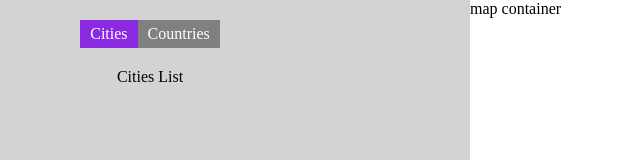
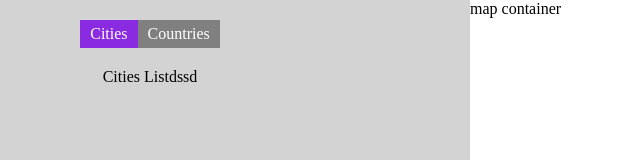
Before and after one commit to leelanarasimha/react18-course, a React (Vite) app in the folder travel-app/: page /app/cities in a window 1280 px wide. Shown: the top 160 px of the page, without its empty margins (170-810 px from the left). Built offline with nearby package versions, Linux system fonts and the light colour scheme; data requests are answered from the project's data file.

Commit message:
cities list useeffect

```diff
--- /dev/null
+++ b/travel-app/data/cities.json
@@ -0,0 +1,44 @@
+{
+  "cities": [
+    {
+      "name": "New York",
+      "country": "United States",
+      "latitude": 40.7128,
+      "longitude": -74.006,
+      "emoji_flag": "🇺🇸",
+      "date": "2023-12-02"
+    },
+    {
+      "name": "Los Angeles",
+      "country": "United States",
+      "latitude": 34.0522,
+      "longitude": -118.2437,
+      "emoji_flag": "🇺🇸",
+      "date": "2023-12-02"
+    },
+    {
+      "name": "London",
+      "country": "United Kingdom",
+      "latitude": 51.5074,
+      "longitude": -0.1278,
+      "emoji_flag": "🇬🇧",
+      "date": "2023-12-02"
+    },
+    {
+      "name": "Tokyo",
+      "country": "Japan",
+      "latitude": 35.6895,
+      "longitude": 139.6917,
+      "emoji_flag": "🇯🇵",
+      "date": "2023-12-02"
+    },
+    {
+      "name": "Sydney",
+      "country": "Australia",
+      "latitude": -33.8688,
+      "longitude": 151.2093,
+      "emoji_flag": "🇦🇺",
+      "date": "2023-12-02"
+    }
+  ]
+}
--- a/travel-app/package.json
+++ b/travel-app/package.json
@@ -7,9 +7,11 @@
     "dev": "vite",
     "build": "vite build",
     "lint": "eslint . --ext js,jsx --report-unused-disable-directives --max-warnings 0",
-    "preview": "vite preview"
+    "preview": "vite preview",
+    "server": "json-server --watch data/cities.json --port 9000"
   },
   "dependencies": {
+    "json-server": "^0.17.4",
     "react": "^18.2.0",
     "react-dom": "^18.2.0",
     "react-router-dom": "^6.20.0"
--- a/travel-app/src/App.jsx
+++ b/travel-app/src/App.jsx
@@ -1,14 +1,34 @@
+import { useEffect, useState } from 'react';
 import { BrowserRouter, Routes, Route } from 'react-router-dom';
 import './App.css';
 import Home from './pages/Home';
 import Product from './pages/Product';
 import About from './pages/About';
 import PageNotFound from './pages/PageNotFound';
-import PageNav from './components/PageNav';
 import AppLayout from './pages/AppLayout';
 import Login from './pages/Login';
+import CitiesList from './pages/CitiesList';
 
 function App() {
+  const [cities, setCities] = useState('');
+  const [loading, setLoading] = useState(false);
+  const citiesUrl = 'http://localhost:9000/cities';
+  async function fetchCities() {
+    try {
+      setLoading(true);
+      let response = await fetch(citiesUrl);
+      let cities = await response.json();
+      setCities(cities);
+    } catch (e) {
+      console.log(e);
+    } finally {
+      setLoading(false);
+    }
+  }
+  useEffect(function () {
+    fetchCities();
+  });
+
   return (
     <div>
       <BrowserRouter>
@@ -18,8 +38,8 @@ function App() {
           <Route path="about" element={<About />} />
           <Route path="login" element={<Login />} />
           <Route path="app" element={<AppLayout />}>
-            <Route index element={<div>Cities list</div>} />
-            <Route path="cities" element={<div>Cities List</div>} />
+            <Route index element={<CitiesList cities={cities} loading={loading} />} />
+            <Route path="cities" element={<CitiesList cities={cities} loading={loading} />} />
             <Route path="countries" element={<div>Cuntries list</div>} />
           </Route>
           <Route path="*" element={<PageNotFound />} />
--- /dev/null
+++ b/travel-app/src/pages/CitiesList.jsx
@@ -0,0 +1,4 @@
+export default function CitiesList({ cities, loading }) {
+  console.log(cities);
+  return <div>Cities Listdssd</div>;
+}
```
Also changed, not shown: 1 other file (tests, documents, lock files or other folders).
